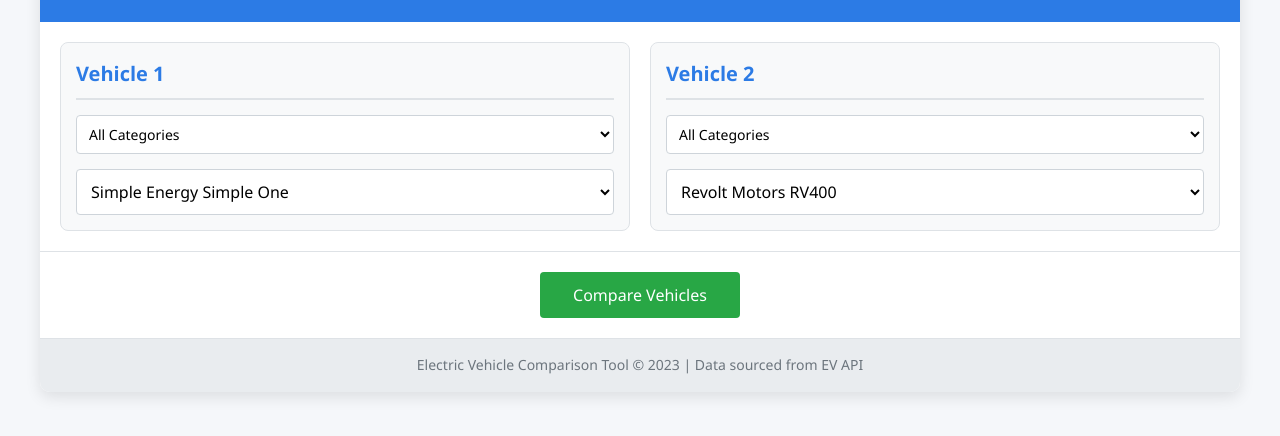
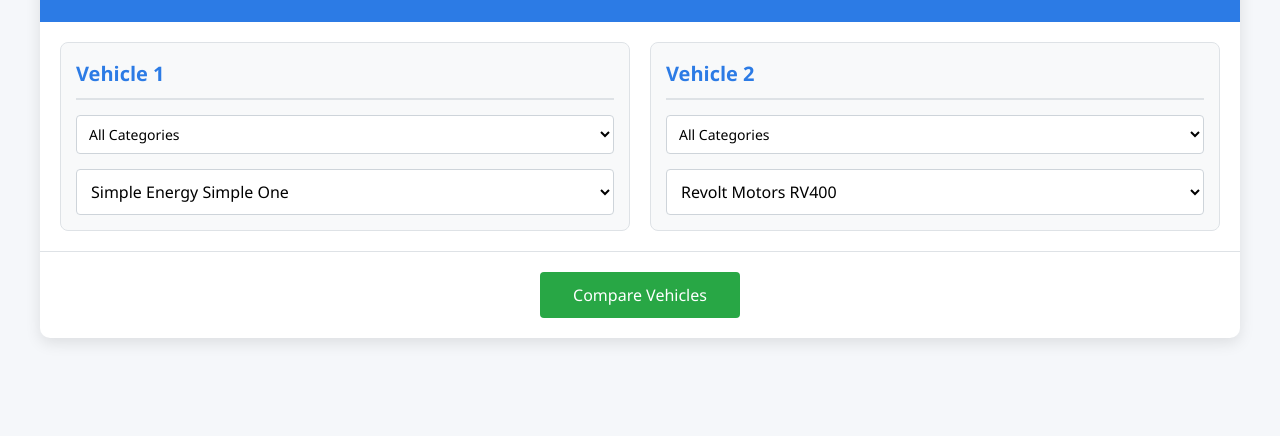
Before and after one commit to manishsahani1234/EVs-Compare, a plain HTML site: page index.html in a window 1280 px wide. Shown: the part 128-564 px from the top of the page. Drawn offline with Linux system fonts and the light colour scheme.

Commit message:
index.html

```diff
--- a/index.html
+++ b/index.html
@@ -268,14 +268,6 @@
             display: none;
         }
 
-        footer {
-            text-align: center;
-            padding: 15px;
-            background: #e9ecef;
-            color: #6c757d;
-            font-size: 14px;
-            border-top: 1px solid #dee2e6;
-        }
 
         @media (max-width: 768px) {
             .vehicle-selector,
@@ -335,9 +327,7 @@
             <!-- Comparison content will be loaded here -->
         </div>
 
-        <footer>
-            <p>Electric Vehicle Comparison Tool &copy; 2023 | Data sourced from EV API</p>
-        </footer>
+
     </div>
 
     <script>
```
